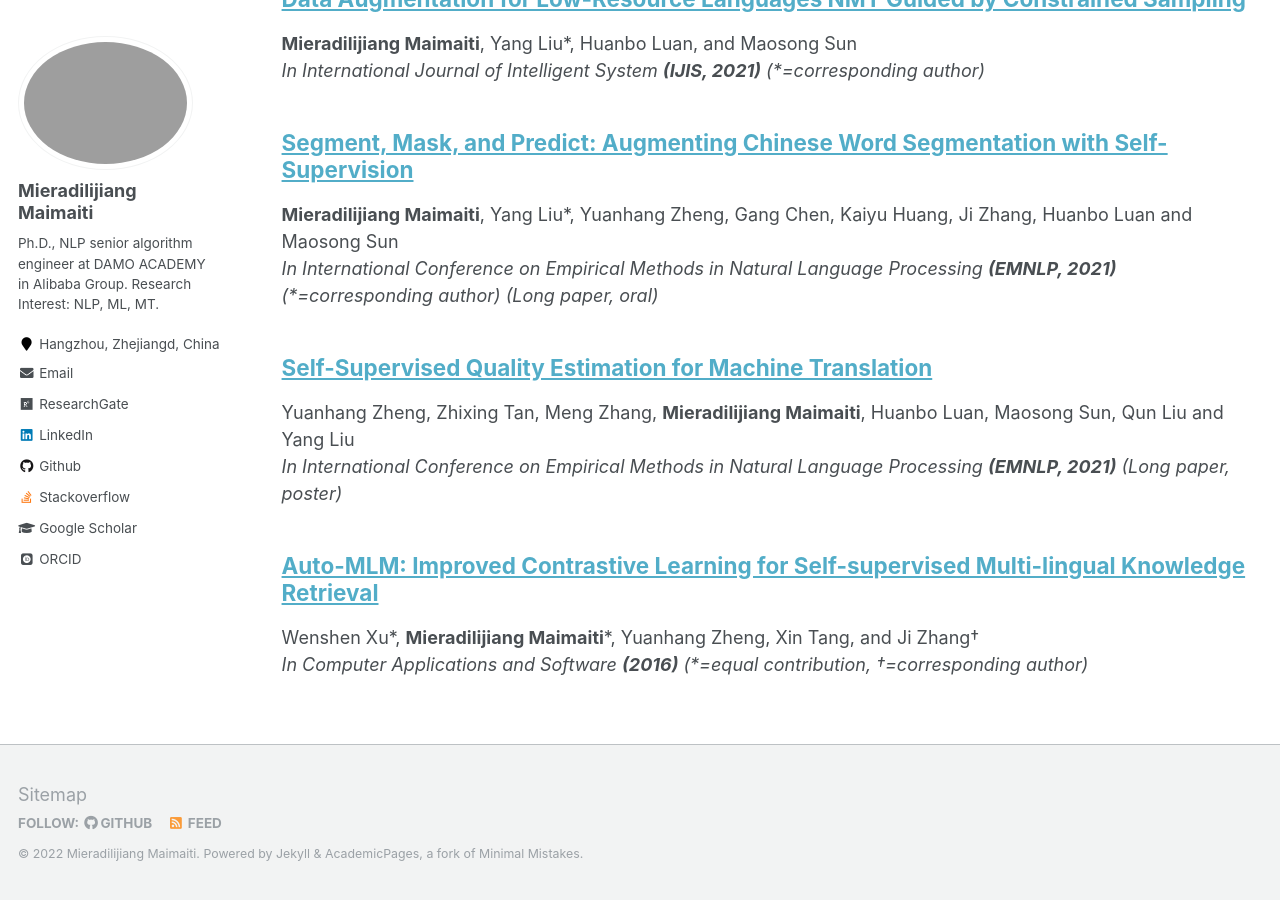
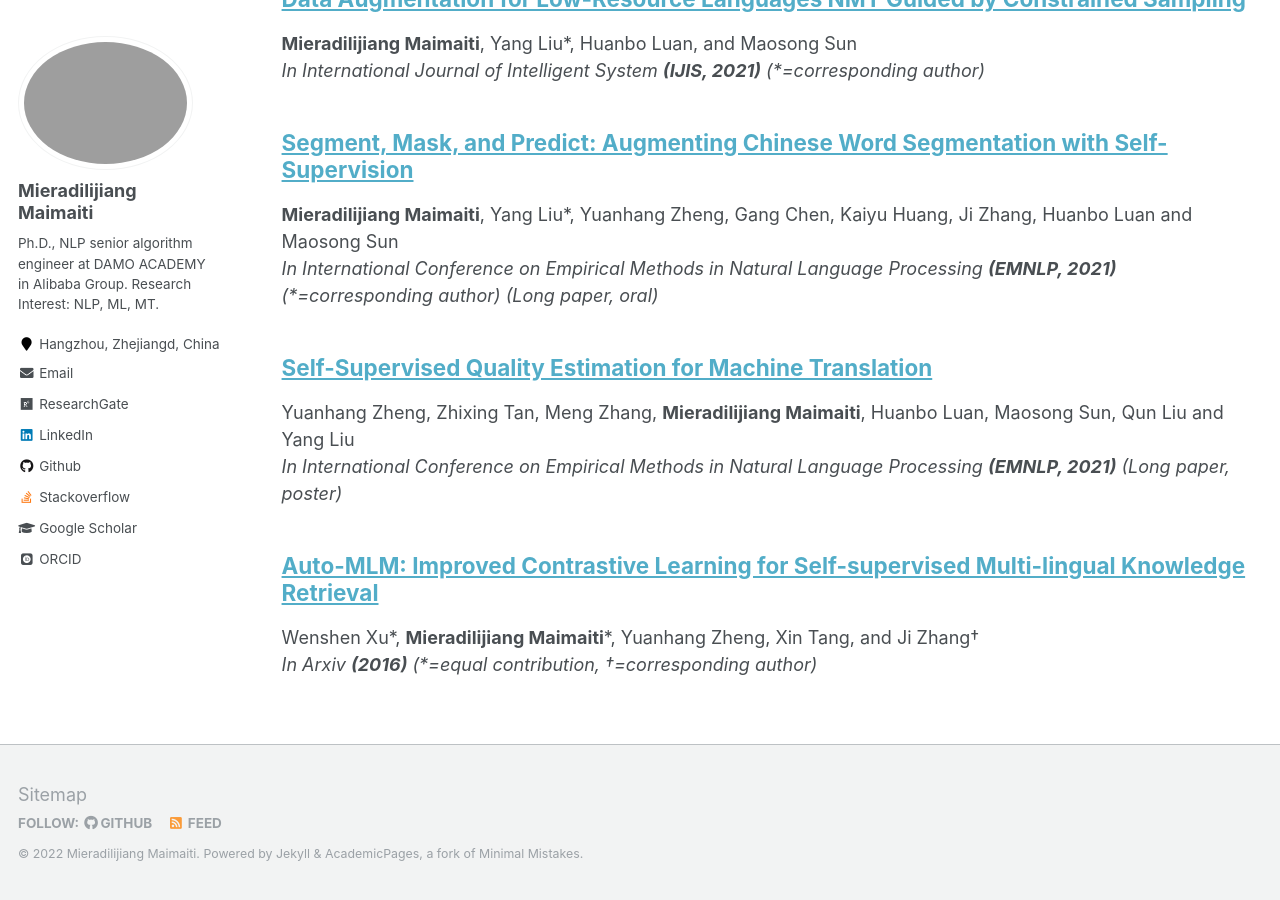
Before and after one commit to miradel51/miradel51.github.io, a Jekyll site: the page built from _pages/collection-archive.html, in a window 1280 px wide and 900 px high, scrolled down 2542 px. Built offline with Jekyll 4.4.1, drawn with Linux system fonts in a browser that asks for light colours; some web fonts are replaced.

Commit message:
update 20220331_auto-mlm_arxiv.md
revised the conference name

```diff
--- a/_publications/20220331_auto-mlm_arxiv.md
+++ b/_publications/20220331_auto-mlm_arxiv.md
@@ -5,7 +5,7 @@ permalink: /publication/20220331_auto-mlm_arxiv
 excerpt: ''
 date: 2022-03-31
 author: Wenshen Xu*, <b>Mieradilijiang Maimaiti</b>*, Yuanhang Zheng, Xin Tang, and Ji Zhang†
-conference: In Computer Applications and Software <b>(2016)</b> (*=equal contribution, †=corresponding author)
+conference: In Arxiv <b>(2016)</b> (*=equal contribution, †=corresponding author)
 venue: ''
 paperurl: 'https://arxiv.org/pdf/2203.16187.pdf'
 citation: '<br>
```
